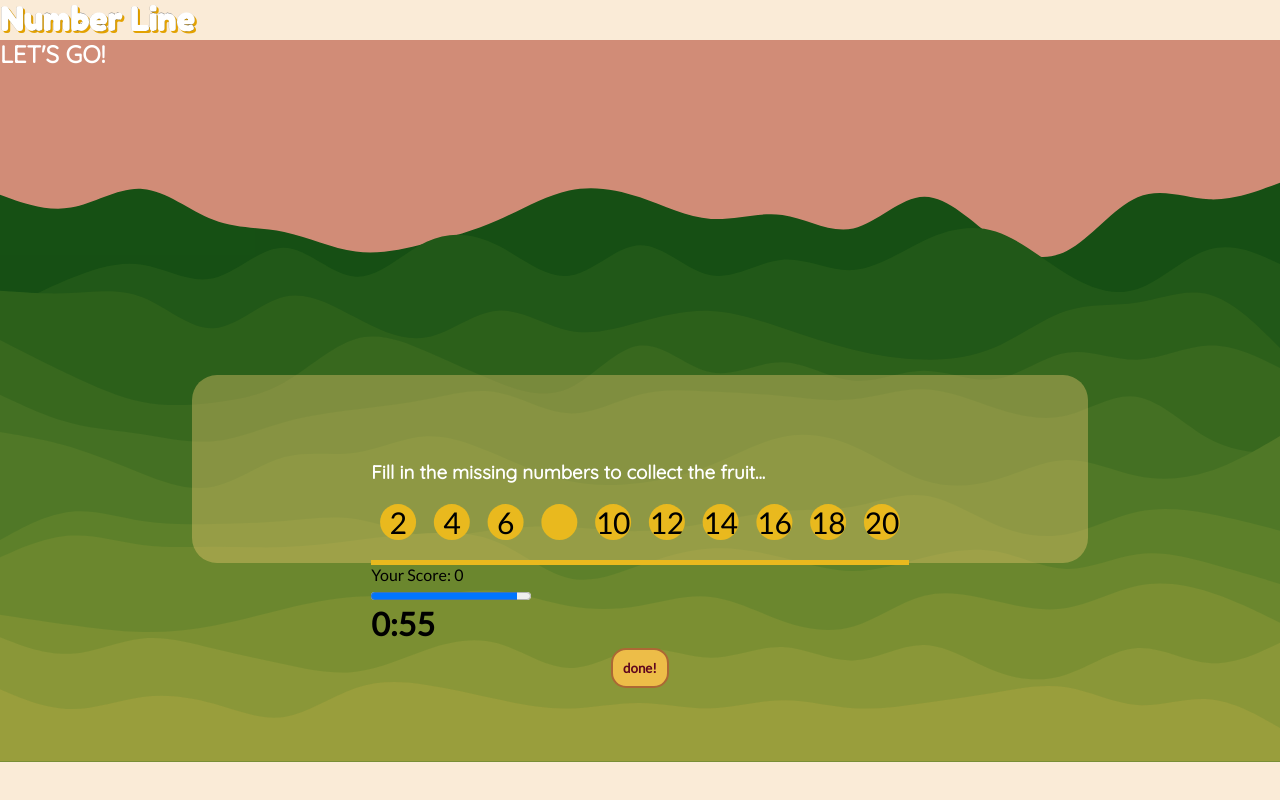
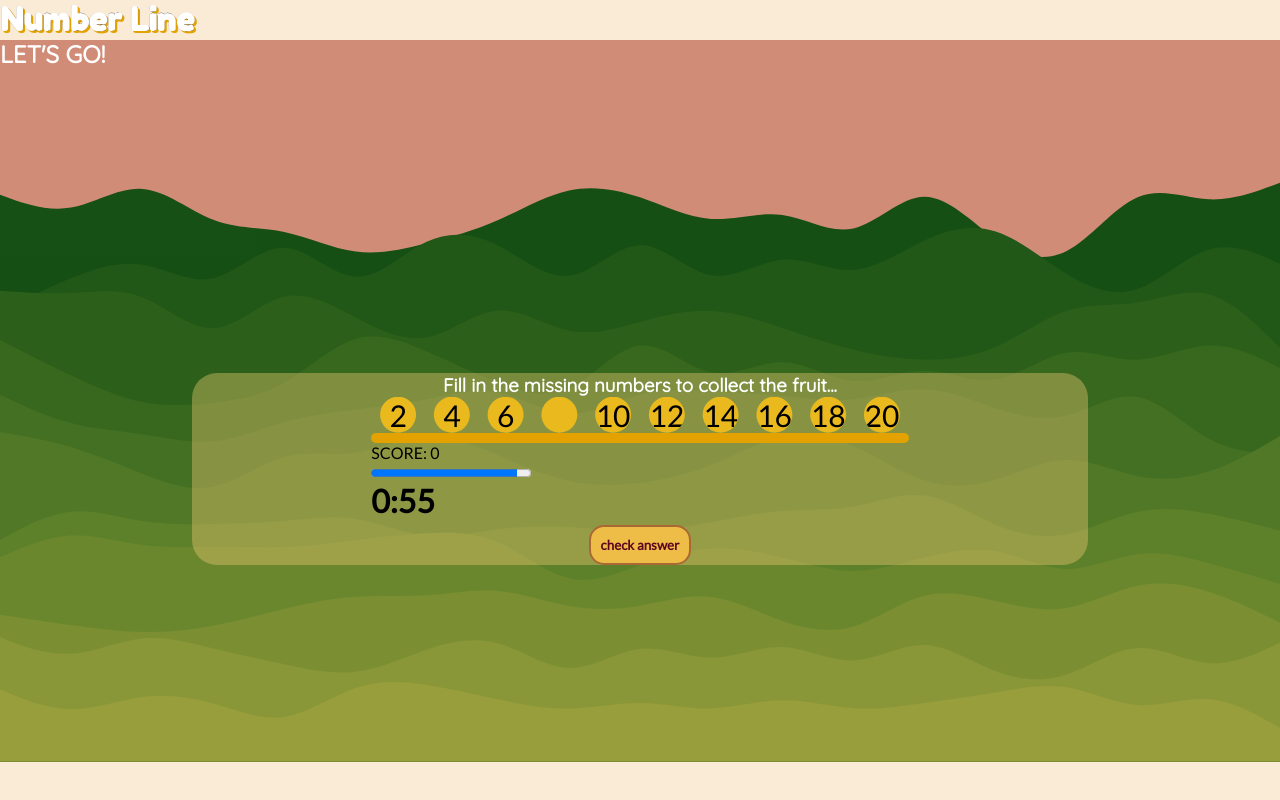
Before and after one commit to SchoolOfCode/final-project_front-end-full-stack-fam, a React (Create React App) app in the folder frontend-final-project/: page /activity in a window 1280 px wide. Shown: the top 800 px of the page. Built offline with nearby package versions, Linux system fonts and the light colour scheme; a web font is replaced by a local one.

Commit message:
state and progress wheel fixed

```diff
--- a/frontend-final-project/src/components/App/App.js
+++ b/frontend-final-project/src/components/App/App.js
@@ -19,6 +19,7 @@ function App() {
   //We are setting this state at the top level so it can be drilled down to both the activity and the results page
   const [score, setScore] = useState(0);
   const [clicks, setClicks] = useState(0);
+  const [percentageState , setPercentageState] = useState(0);
 
   return (
     <div className="App">
@@ -33,9 +34,15 @@ function App() {
         <Route path="expedition" element={<ExpeditionPage />} />
         {/* this new route has been created- a page before the activity to explain
         how the activity works + reset the score */}
-        <Route path="activity-intro" element={<ActivityIntroPage score = {score} setScore = {setScore} clicks = {clicks} setClicks = {setClicks}/>} />
-        <Route path="activity" element={<ActivityPage score = {score} setScore = {setScore} clicks = {clicks} setClicks = {setClicks}/>} />
-        <Route path="results" element={<ResultsPage score= {score} clicks = {clicks}/>} />
+        <Route path="activity-intro" element={
+          <ActivityIntroPage score = {score} setScore = {setScore} clicks = {clicks} setClicks = {setClicks}/>} />
+
+        <Route path="activity" element={
+          <ActivityPage score = {score} setScore = {setScore} clicks = {clicks} setClicks = {setClicks} percentageState = {percentageState} setPercentageState = {setPercentageState}/>} />
+
+        <Route path="results" element={
+          <ResultsPage score= {score} clicks = {clicks} percentageState = {percentageState} setPercentageState = {setPercentageState}/>} />
+
       </Routes>
     </div>
   );
--- a/frontend-final-project/src/routes/ActivityPage/ActivityPage.css
+++ b/frontend-final-project/src/routes/ActivityPage/ActivityPage.css
@@ -44,7 +44,7 @@
 
 
 
-.main{
+.focus-area{
     width:100vw;
     height:100vh;
     display: flex;
@@ -80,7 +80,6 @@
     display: grid;
     grid-template-columns: repeat( 10 , 1fr );
     margin: 0;
-    border-bottom: solid rgb(233, 185, 30) 5px;
     width: 100%;
     height: 50%;
     align-items: center;
--- a/frontend-final-project/src/routes/ActivityPage/ActivityPage.js
+++ b/frontend-final-project/src/routes/ActivityPage/ActivityPage.js
@@ -19,12 +19,13 @@ export default function ActivityPage({score, setScore, clicks ,setClicks}) {
           <h2 className='lets-go'>LET'S GO!</h2>
         </div>
 
-        <main className ="main">
+        <main className ="focus-area">
           <div className='the-card-div'>
-            <div className='num-line-container'>
-              <h3 className='the-activity-description'>Fill in the missing numbers to collect the fruit...</h3>
+            <h3 className='the-activity-description'>Fill in the missing numbers to collect the fruit...</h3>
+              <div className='num-line-container'>
                 <NumLine score = {score} setScore = {setScore} clicks = {clicks} setClicks = {setClicks}/>
-            </div>
+
+              </div>
           </div>
         </main>
         {/* <nav>
--- a/frontend-final-project/src/routes/ActivityPage/NumLine/NumLine.css
+++ b/frontend-final-project/src/routes/ActivityPage/NumLine/NumLine.css
@@ -0,0 +1,8 @@
+.the-actual-line {
+
+background-color: #E3A200;
+width: 100%;
+padding: 5px;
+border-radius: 25px;
+
+}
--- a/frontend-final-project/src/routes/ActivityPage/NumLine/NumLine.js
+++ b/frontend-final-project/src/routes/ActivityPage/NumLine/NumLine.js
@@ -71,11 +71,13 @@ return (
             }
         })}
     </section>
-            <p className = "score">Your Score: {score}</p>
+            <div className='the-actual-line'></div>
+            <p className = "score">SCORE: {score}</p>
+
             <Timer initialMinute = {0} initialSeconds = {60}/>
 
-        <section className='button-container'>
-            <button className='submit-button' onClick = {function(){handleClick()}}>done!</button>
+            <section className='button-container'>
+                <button className='submit-button' onClick = {function(){handleClick()}}>check answer</button>
             </section>
     </div>
 
--- a/frontend-final-project/src/routes/CircularDeterminate/index.js
+++ b/frontend-final-project/src/routes/CircularDeterminate/index.js
@@ -11,21 +11,20 @@ const theme = createTheme({ palette: {
 
 
 
-export default function CircularDeterminate() {
+export default function CircularDeterminate({percentageState}) {
 
   const [progress, setProgress] = React.useState(0);
 
-    const percentage = 70;
 
   React.useEffect(() => {
         const timer = setTimeout(() => {
-        setProgress((prevProgress) => (prevProgress >= percentage ? 0 : prevProgress + percentage));
+        setProgress((prevProgress) => (prevProgress >= percentageState ? 0 : prevProgress + percentageState));
         }, 600);
 
         return () => {
         clearTimeout(timer);
         };
-    }, []);
+    }, [percentageState]);
 
 
 
--- a/frontend-final-project/src/routes/ResultsPage/ResultsPage.js
+++ b/frontend-final-project/src/routes/ResultsPage/ResultsPage.js
@@ -4,7 +4,10 @@ import './ResultsPage.css';
 import { ReactComponent as MySvgNight} from '../../nighttime-jungle.svg';
 import CircularDeterminate from '../CircularDeterminate';
 
-export default function ResultsPage({score, clicks}) {
+
+export default function ResultsPage({score, clicks, setPercentageState , percentageState}) {
+
+
 
   let theMessage = "";
   const messageEncouragement = {
@@ -15,11 +18,24 @@ export default function ResultsPage({score, clicks}) {
 
   };
 
-    let scorePercent = Math.floor((score / clicks) * 100)
+
+// leave these calculation here
+// set this as state one level higher
+// pass it down to this comp. and to circulardeterminate
+
+
+// calculating the percentage of correct answers (scorePercent) from states: score & clicks
+  let scorePercent = Math.floor((score / clicks) * 100)
     if (isNaN(scorePercent)) {
       scorePercent = 0;
     };
 
+// attempting to set this state (percentageState) to match the above calculated scorePercent:
+  setPercentageState(scorePercent);
+
+
+
+// matching messages to calculated percentages
     if (scorePercent >= 80) {
       theMessage = messageEncouragement.topScore;
     } else if (scorePercent >= 40 && scorePercent <= 79 ) {
@@ -36,7 +52,7 @@ export default function ResultsPage({score, clicks}) {
         <h3 className='h3-score'>Your score is {score}!</h3>
         <h3 className='h3-percentage'>You got {scorePercent}% correct</h3>
         <h3 className='h3-encouragement'>{theMessage}</h3>
-        <CircularDeterminate score={score}/>
+        <CircularDeterminate score={score} percentageState={percentageState}/>
 
         <div className='button-container'>
           <nav>
```
